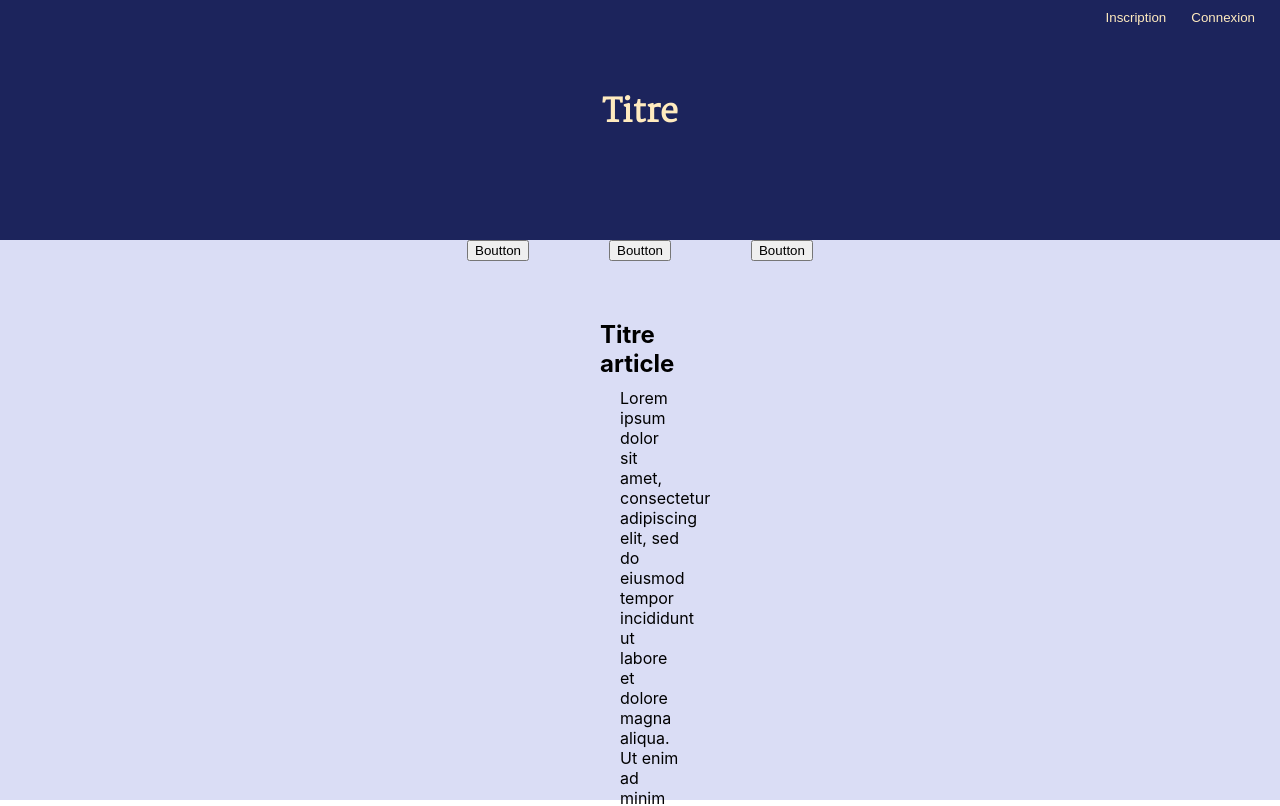
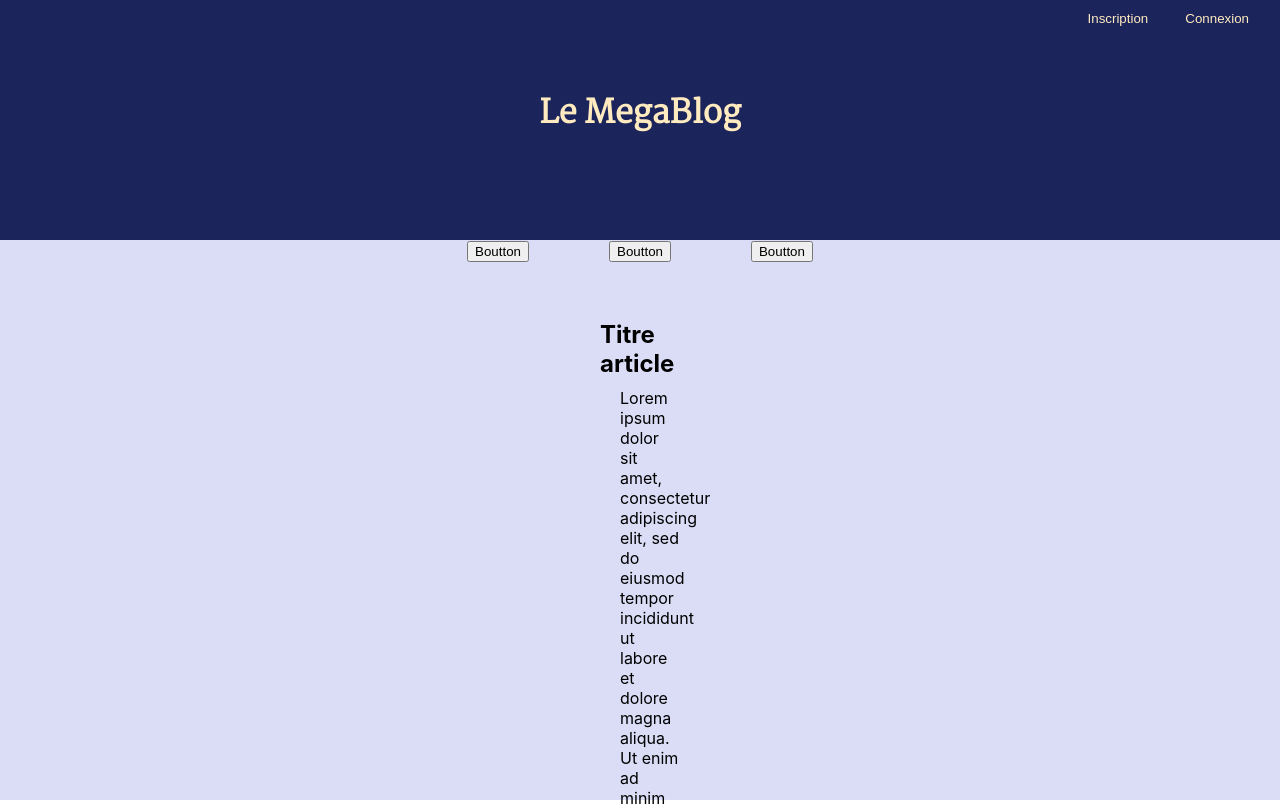
Before and after one commit to AlexisRavel/projetFormation, a React (Create React App) app in the folder Conception/blog-formation/: page / in a window 1280 px wide. Shown: the top 806 px of the page. Built offline with nearby package versions, Linux system fonts and the light colour scheme.

Commit message:
Update blog

```diff
--- a/Conception/blog-formation/src/App.css
+++ b/Conception/blog-formation/src/App.css
@@ -22,7 +22,11 @@ h1 {
   color: #FFEBBF;
   background-color: #1C245C;
   border: none;
-  padding: 10px 25px 0px 0px;
+  margin: 10px 25px 0px 0px;
+}
+
+.liens button:hover {
+  border-bottom: 1px solid #FFEBBF;
 }
 
 .sujetsButton {
--- a/Conception/blog-formation/src/App.js
+++ b/Conception/blog-formation/src/App.js
@@ -9,6 +9,7 @@ import Inscription from './component/inscription/inscription';
 import ArticleTemplate from './component/article/articleTemplate';
 import PanelAdmin from './component/admin/panelAdmin';
 
+
 class App extends React.Component {
   constructor(props) {
     super(props);
@@ -17,47 +18,39 @@ class App extends React.Component {
     };
   }
 
-  changeState(page) {
-    this.setState({aff: page})
-  }
-
   render() {
     switch (this.state.aff) {
       case 'accueil':
-        return (<Accueil redirection={(page) => this.changeState(page)}></Accueil>)
+        return (<Accueil redirection={(page) => this.setState({aff: page})}></Accueil>)
       case 'inscription':
-        return (<Inscription redirection={(page) => this.changeState(page)}></Inscription>)
+        return (<Inscription redirection={(page) => this.setState({aff: page})}></Inscription>)
       case 'article':
-        return (<ArticleTemplate redirection={(page) => this.changeState(page)}></ArticleTemplate>)
+        return (<ArticleTemplate redirection={(page) => this.setState({aff: page})}></ArticleTemplate>)
       case 'admin':
-        return (<PanelAdmin redirection={(page) => this.changeState(page)}></PanelAdmin>)
+        return (<PanelAdmin redirection={(page) => this.setState({aff: page})}></PanelAdmin>)
       default:
-        return (<Accueil redirection={(page) => this.changeState(page)}></Accueil>)
+        return (<Accueil redirection={(page) => this.setState({aff: page})}></Accueil>)
     }
   }
 }
 
 class Accueil extends React.Component {
-  changePage(page) {
-    this.props.redirection(page)
-  }
-
   render() {
     return (
       <div>
         <div className='bandeau'>
-          <Liens nouvellePage={(page) => this.changePage(page)}></Liens>
+          <Liens nouvellePage={(page) => this.props.redirection(page)}></Liens>
           <Titre></Titre>
           <Sujets></Sujets>
         </div>
-        <Contenu nouvellePage={(page) => this.changePage(page)}></Contenu>
+        <Contenu nouvellePage={(page) => this.props.redirection(page)}></Contenu>
       </div>
     )
   }
 }
 
 function Titre() {
-  return <h1>Titre</h1>
+  return <h1>Le MegaBlog</h1>
 }
 
 
--- a/Conception/blog-formation/src/component/admin/panelAdmin.js
+++ b/Conception/blog-formation/src/component/admin/panelAdmin.js
@@ -3,15 +3,11 @@ import React from "react";
 import './panelAdmin.css';
 
 class PanelAdmin extends React.Component {
-    retour(page) {
-        this.props.redirection(page)
-    }
-
     render() {
         return (
             <div className="panelAdmin">
-                <Panneau redir={(page) => this.retour(page)}></Panneau>
-                <Gestion redir={(page) => this.retour(page)}></Gestion>
+                <Panneau redir={(page) => this.props.redirection(page)}></Panneau>
+                <Gestion redir={(page) => this.props.redirection(page)}></Gestion>
             </div>
         )
     }
--- a/Conception/blog-formation/src/component/article/article.css
+++ b/Conception/blog-formation/src/component/article/article.css
@@ -1,21 +1,30 @@
 .bandeauArticle {
     background-color: #1C245C;
-    height: 15vh;
-  }
+    height: 20vh;
+}
 
 .contenuArticle {
     background-color: #DADDF5;
-    height: 85vh;
+    height: 80vh;
 }
 
 .contenuArticle button {
+    background-color: #DADDF5;
+    border: none;
+    font-size: 50px;
+    transform: rotate(180deg);
     text-align: left;
-    margin: 20px 0px 0px 50px;
+    margin: 20px 0px -10px 250px;
+    transition: 0.5s;
+}
+
+.contenuArticle button:hover {
+    transform: rotate(180deg) translateX(10px);
 }
 
 .contenuArticle h2 {
     text-align: center;
-    padding: 30px 0px 20px 0px;
+    padding: 0px 0px 20px 0px;
 }
 
 .contenuArticle p {
--- a/Conception/blog-formation/src/component/article/articleTemplate.js
+++ b/Conception/blog-formation/src/component/article/articleTemplate.js
@@ -2,7 +2,6 @@ import React from 'react'
 
 import './article.css'
 import Liens from '../bandeau/liens'
-import Sujets from '../bandeau/sujets'
 
 class ArticleTemplate extends React.Component {
     changePage(page) {
@@ -14,11 +13,11 @@ class ArticleTemplate extends React.Component {
             <div>
                 <div className='bandeauArticle'>
                     <Liens nouvellePage={(page) => this.changePage(page)}></Liens>
-                    <Sujets></Sujets>
+                    <Titre></Titre>
                 </div>
                 <div className='contenuArticle'>
-                    <button onClick={() => this.changePage('accueil')}>retour</button>
-                    <h2>Titre article</h2>
+                    <button onClick={() => this.changePage('accueil')}>➜</button>
+                    <h2>Sous-Titre</h2>
                     <p>
                         Lorem ipsum dolor sit amet, consectetur adipiscing elit, sed do eiusmod tempor incididunt ut labore et dolore magna aliqua. Ut enim ad minim veniam,
                         quis nostrud exercitation ullamco laboris nisi ut aliquip ex ea commodo consequat.
@@ -31,5 +30,9 @@ class ArticleTemplate extends React.Component {
     }
 }
 
+function Titre() {
+    return <h1>Titre Article</h1>
+  }
+
 
 export default ArticleTemplate
--- a/Conception/blog-formation/src/component/bandeau/liens.js
+++ b/Conception/blog-formation/src/component/bandeau/liens.js
@@ -1,15 +1,11 @@
 import React from "react";
 
 class Liens extends React.Component {
-    redir(page) {
-        this.props.nouvellePage(page)
-    }
-
     render() {
         return (
             <div className='liens'>
-                <button onClick={() => this.redir('inscription')}>Inscription</button>
-                <button  onClick={() => this.redir('admin')}>Connexion</button>
+                <button onClick={() => this.props.nouvellePage('inscription')}>Inscription</button>
+                <button onClick={() => this.props.nouvellePage('admin')}>Connexion</button>
             </div>
         )
     }
--- a/Conception/blog-formation/src/component/contenu/contenu.js
+++ b/Conception/blog-formation/src/component/contenu/contenu.js
@@ -3,24 +3,20 @@ import React from "react";
 import './contenu.css'
 
 class Contenu extends React.Component {
-    redir(page) {
-        this.props.nouvellePage(page)
-    }
-
     render() {
         return (
             <div className="contenu">
-                 <h2 onClick={() => this.redir('article')}>Titre article</h2>
+                 <h2 onClick={() => this.props.nouvellePage('article')}>Titre article</h2>
                  <p>
                     Lorem ipsum dolor sit amet, consectetur adipiscing elit, sed do eiusmod tempor incididunt ut labore et dolore magna aliqua. Ut enim ad minim veniam,
                     quis nostrud exercitation ullamco laboris nisi ut aliquip ex ea commodo consequat.
                 </p>
-                <h2 onClick={() => this.redir('article')}>Titre article</h2>
+                <h2 onClick={() => this.props.nouvellePage('article')}>Titre article</h2>
                  <p>
                     Lorem ipsum dolor sit amet, consectetur adipiscing elit, sed do eiusmod tempor incididunt ut labore et dolore magna aliqua. Ut enim ad minim veniam,
                     quis nostrud exercitation ullamco laboris nisi ut aliquip ex ea commodo consequat.
                 </p>
-                <h2 onClick={() => this.redir('article')}>Titre article</h2>
+                <h2 onClick={() => this.props.nouvellePage('article')}>Titre article</h2>
                  <p>
                     Lorem ipsum dolor sit amet, consectetur adipiscing elit, sed do eiusmod tempor incididunt ut labore et dolore magna aliqua. Ut enim ad minim veniam,
                     quis nostrud exercitation ullamco laboris nisi ut aliquip ex ea commodo consequat.
--- a/Conception/blog-formation/src/component/inscription/inscription.css
+++ b/Conception/blog-formation/src/component/inscription/inscription.css
@@ -33,15 +33,15 @@ p {
     outline: none;
 }
 
-.inscription .champs input:focus + span,
-.inscription .champs input:valid + span {
+.inscription .champs input:focus+span,
+.inscription .champs input:valid+span {
     transform: translateY(-20px) translateX(-5px);
 }
 
-.inscription .champs .verif{
+.inscription .champs .verif {
     background-color: #1C245C;
-    margin-left: 90vh;
-    margin-right: 90vh;
+    margin-left: 88vh;
+    margin-right: 88vh;
     border-radius: 10px;
     margin-top: 30px;
     color: #FFEBBF;
```
